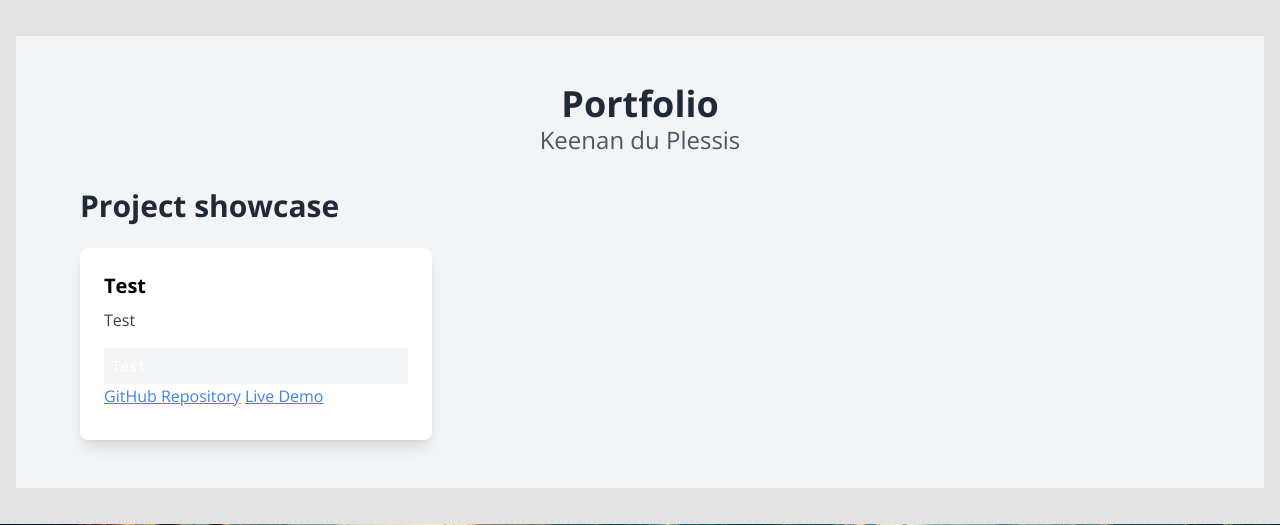
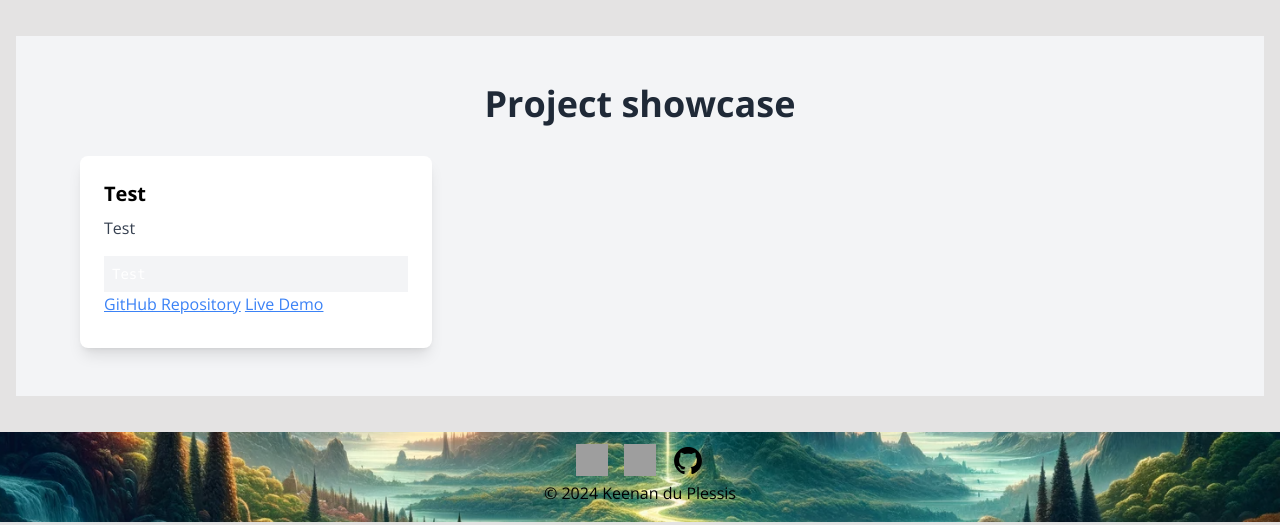
Before and after one commit to Keeks87/Portfolio_site_deploy, a Django app: page /projects/ in a window 1280 px wide. Shown: the part 100-625 px from the top of the page. Run offline with Django 4.2, Linux system fonts and the light colour scheme; data comes from the database, SQL or seed files in the repository; some libraries are stand-ins or nearby versions; grey boxes are pictures that could not be loaded.

Commit message:
Update headings

```diff
--- a/portfolio/templates/portfolio/projects.html
+++ b/portfolio/templates/portfolio/projects.html
@@ -8,13 +8,11 @@
     <div class="max-w-6xl mx-auto px-4">
         <!-- Section Title -->
         <div class="text-center">
-            <h1 class="text-4xl font-bold text-gray-800">Portfolio</h1>
-            <h2 class="text-2xl font-medium text-gray-600">Keenan du Plessis</h2>
+            <h1 class="text-4xl font-bold text-gray-800">Project showcase</h1>
         </div>
 
         <!-- Project Showcase -->
         <div class="mt-8">
-            <h1 class="text-3xl font-bold text-gray-800 mb-6">Project showcase</h1>
             <div class="flex flex-wrap -m-4">
                 {% for project in projects %}
                     <div class="w-full md:w-1/3 p-4">
```
